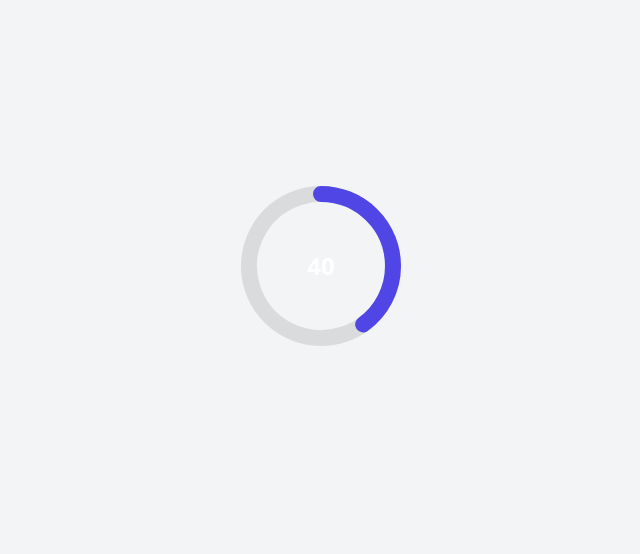
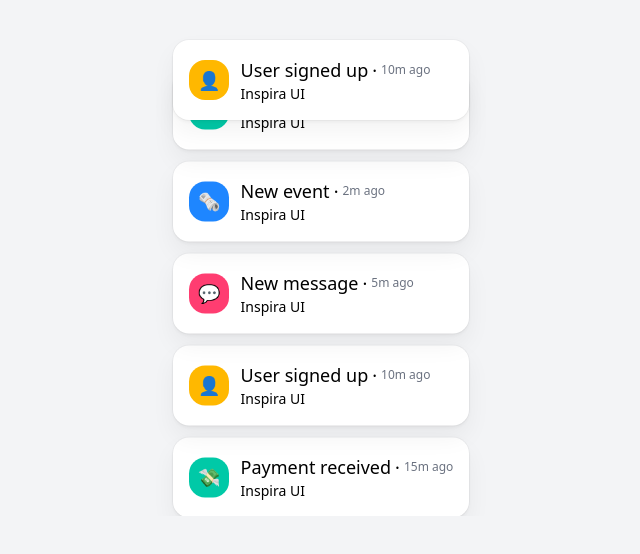
Before and after one commit to darshitdudhaiya/100DaysOfNuxt, a Nuxt app: page /List in a window 1280 px wide. Before the commit this address had no page. Shown: the part 134-688 px from the top of the page, without its empty margins (319-959 px from the left). Built offline with nearby package versions, Linux system fonts and the light colour scheme.

Commit message:
𝗔𝗻𝗶𝗺𝗮𝘁𝗲𝗱 𝗡𝗼𝘁𝗶𝗳𝗶𝗰𝗮𝘁𝗶𝗼𝗻 𝗟𝗶𝘀𝘁

```diff
--- a/app.vue
+++ b/app.vue
@@ -2,7 +2,8 @@
   <!-- <Card /> -->
   <!-- <Text /> -->
   <!-- <Grid /> -->
-  <Progressbar/>
+  <!-- <Progressbar/> -->
+  <List/>
 </template>
 
 <script setup>
@@ -11,4 +12,5 @@ import Text  from "./pages/Text";
 import Grid  from "./pages/Grid";
 import Beam  from "./pages/Beam";
 import Progressbar  from "./pages/Progress-bar";
+import List  from "./pages/List";
 </script>
--- /dev/null
+++ b/components/List/AnimatedList.vue
@@ -0,0 +1,117 @@
+<template>
+  <div :class="cn('flex flex-col items-center gap-4', $props.class)">
+    <transition-group
+      name="list"
+      tag="div"
+      class="flex flex-col-reverse items-center gap-3"
+      move-class="move"
+    >
+      <!-- Only render the items up to the current index -->
+      <div
+        v-for="(item, idx) in itemsToShow"
+        :key="idx"
+        v-motion
+        :initial="getInitial(idx)"
+        :enter="getEnter(idx)"
+        :leave="getLeave()"
+        :class="cn('mx-auto w-full')"
+      >
+        <component :is="item" />
+      </div>
+    </transition-group>
+  </div>
+</template>
+
+<script lang="ts" setup>
+import {
+  computed,
+  onMounted,
+  ref,
+  useSlots,
+  type Slot,
+  type VNodeNormalizedChildren,
+} from "vue";
+import { cn } from "../../Lib/utils";
+
+interface Props {
+  class?: string;
+  delay?: number;
+}
+
+const props = withDefaults(defineProps<Props>(), {
+  delay: 1000,
+});
+
+const slots = useSlots();
+const index = ref(0);
+
+// eslint-disable-next-line @typescript-eslint/no-explicit-any
+const slotsArray = ref<any>([]);
+
+onMounted(loadComponents);
+
+const itemsToShow = computed(() => {
+  return slotsArray.value.slice(0, index.value);
+});
+
+async function loadComponents() {
+  slotsArray.value = slots.default ? slots.default()[0].children : [];
+
+  while (index.value < slotsArray.value.length) {
+    index.value++;
+    await wait(props.delay);
+  }
+}
+
+async function wait(ms: number) {
+  return new Promise((resolve) => setTimeout(resolve, ms));
+}
+
+// Get initial animation (all items appear with no scale and opacity 0)
+function getInitial(idx: number) {
+  return idx === index.value - 1
+    ? {
+        scale: 0,
+        opacity: 0,
+      }
+    : undefined; // Only animate the newly added item
+}
+
+// Get enter animation (only the latest item animates in)
+function getEnter(idx: number) {
+  return idx === index.value - 1
+    ? {
+        scale: 1,
+        opacity: 1,
+        y: 0,
+        transition: {
+          type: "spring",
+          stiffness: 250,
+          damping: 40,
+        },
+      }
+    : undefined; // Only animate the newly added item
+}
+
+// Get leave animation (same for all)
+function getLeave() {
+  return {
+    scale: 0,
+    opacity: 0,
+    y: 0,
+    transition: {
+      type: "spring",
+      stiffness: 350,
+      damping: 40,
+    },
+  };
+}
+</script>
+
+<!-- Add style for smooth transition on move -->
+<style scoped>
+/* This class is added by transition-group when items move */
+.move {
+  transition: transform 0.4s ease-out;
+}
+</style>
--- /dev/null
+++ b/components/Notification/Notification.vue
@@ -0,0 +1,54 @@
+<template>
+  <div
+    :class="
+      cn(
+        'relative mx-auto min-h-fit w-full max-w-[400px] cursor-pointer overflow-hidden rounded-2xl p-4',
+        // animation styles
+        'transition-all duration-200 ease-in-out hover:scale-[103%]',
+        // light styles
+        'bg-white [box-shadow:0_0_0_1px_rgba(0,0,0,.03),0_2px_4px_rgba(0,0,0,.05),0_12px_24px_rgba(0,0,0,.05)]',
+        // dark styles
+        'transform-gpu dark:bg-transparent dark:backdrop-blur-md dark:[border:1px_solid_rgba(255,255,255,.1)] dark:[box-shadow:0_-20px_80px_-20px_#ffffff1f_inset]'
+      )
+    "
+  >
+    <div class="flex flex-row items-center gap-3">
+      <div
+        class="flex size-10 items-center justify-center rounded-2xl"
+        :style="`background-color: ${color}`"
+      >
+        <span class="text-lg">{{ icon }}</span>
+      </div>
+      <div class="flex flex-col overflow-hidden">
+        <div
+          class="flex flex-row items-center whitespace-pre text-lg font-medium dark:text-white"
+        >
+          <span class="text-sm sm:text-lg">{{ name }}</span>
+          <span class="mx-1">·</span>
+          <span class="text-xs text-gray-500">{{ time }}</span>
+        </div>
+        <p class="text-sm font-normal dark:text-white/60">{{ description }}</p>
+      </div>
+    </div>
+  </div>
+</template>
+
+<script lang="ts" setup>
+import { cn } from "../../Lib/utils";
+
+type NotificationProps = {
+  name: string;
+  description: string;
+  time: string;
+  icon: string;
+  color: string;
+};
+
+withDefaults(defineProps<NotificationProps>(), {
+  name: "",
+  description: "",
+  time: "",
+  icon: "",
+  color: "",
+});
+</script>
--- /dev/null
+++ b/pages/List.vue
@@ -0,0 +1,87 @@
+<template>
+  <ClientOnly>
+    <div
+      class="flex items-center justify-center min-h-screen bg-gray-100 dark:bg-gray-700"
+    >
+      <div class="relative flex h-[500px] w-full flex-col overflow-hidden p-6">
+        <AnimatedList>
+          <template #default>
+            <Notification
+              v-for="(item, idx) in notifications"
+              :key="idx"
+              :name="item.name"
+              :description="item.description"
+              :icon="item.icon"
+              :color="item.color"
+              :time="item.time"
+            />
+          </template>
+        </AnimatedList>
+      </div>
+    </div>
+  </ClientOnly>
+</template>
+
+<script setup>
+import AnimatedList from "../components/List/AnimatedList.vue";
+import Notification from "../components/Notification/Notification.vue";
+
+const notifications = [
+  {
+    name: "Payment received",
+    description: "Inspira UI",
+    time: "15m ago",
+    icon: "💸",
+    color: "#00C9A7",
+  },
+  {
+    name: "User signed up",
+    description: "Inspira UI",
+    time: "10m ago",
+    icon: "👤",
+    color: "#FFB800",
+  },
+  {
+    name: "New message",
+    description: "Inspira UI",
+    time: "5m ago",
+    icon: "💬",
+    color: "#FF3D71",
+  },
+  {
+    name: "New event",
+    description: "Inspira UI",
+    time: "2m ago",
+    icon: "🗞️",
+    color: "#1E86FF",
+  },
+  {
+    name: "Payment received",
+    description: "Inspira UI",
+    time: "15m ago",
+    icon: "💸",
+    color: "#00C9A7",
+  },
+  {
+    name: "User signed up",
+    description: "Inspira UI",
+    time: "10m ago",
+    icon: "👤",
+    color: "#FFB800",
+  },
+  {
+    name: "New message",
+    description: "Inspira UI",
+    time: "5m ago",
+    icon: "💬",
+    color: "#FF3D71",
+  },
+  {
+    name: "New event",
+    description: "Inspira UI",
+    time: "2m ago",
+    icon: "🗞️",
+    color: "#1E86FF",
+  },
+];
+</script>
```
